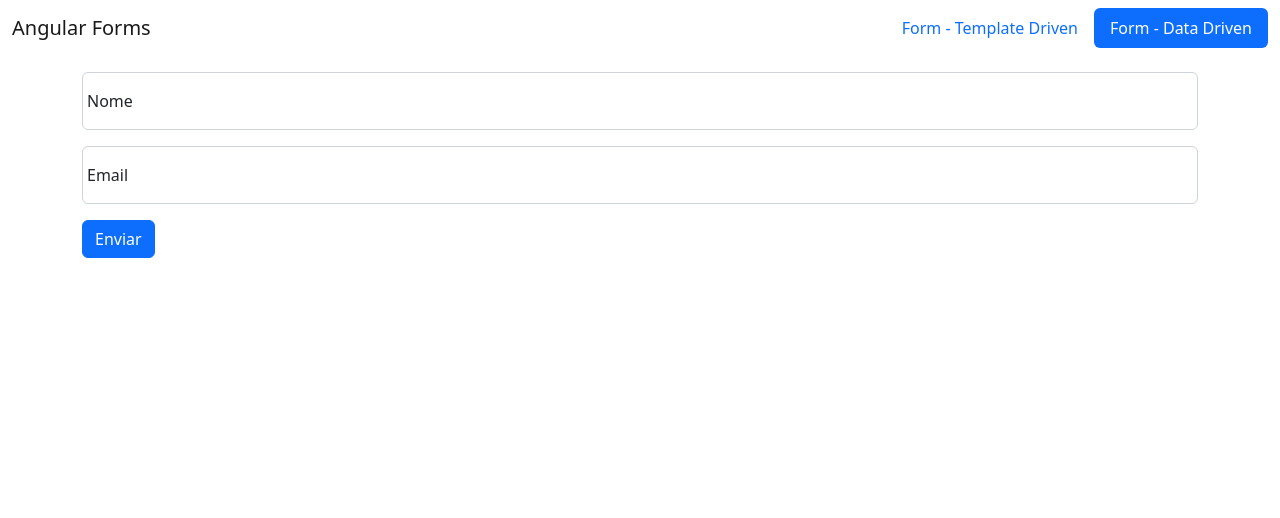
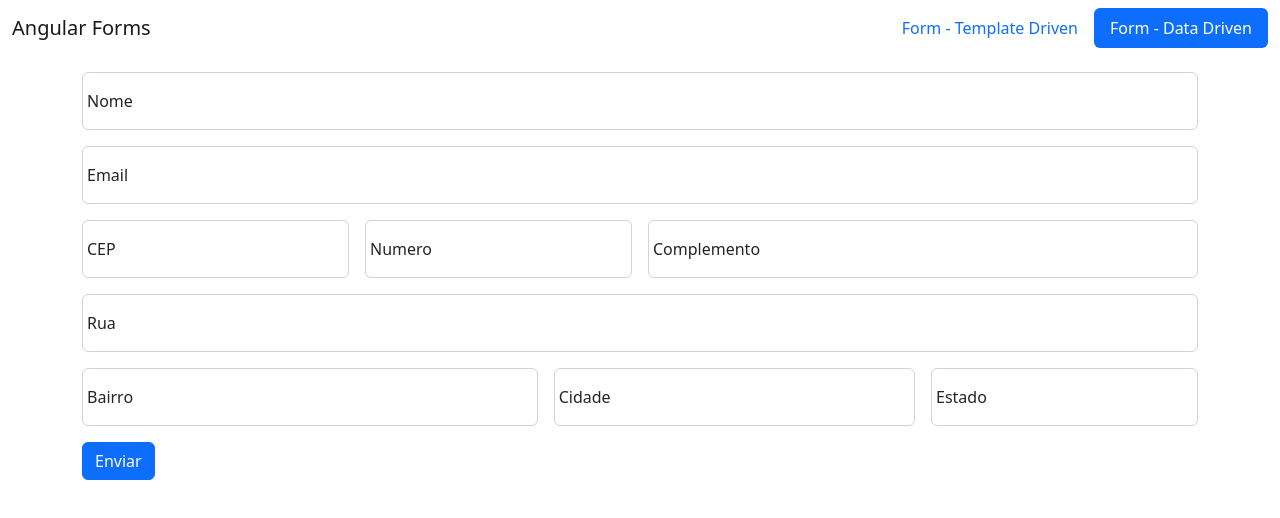
Before and after one commit to saullbrandao/angular-forms, an Angular app: page /dataForm in a window 1280 px wide. Shown: the top 518 px of the page. Built offline with nearby package versions, Linux system fonts and the light colour scheme.

Commit message:
migrate from template to data driven form

```diff
--- a/src/app/data-form/data-form.component.html
+++ b/src/app/data-form/data-form.component.html
@@ -7,7 +7,6 @@
         id="name"
         formControlName="name"
         placeholder="Nome"
-        required
         [class.is-invalid]="isInvalid('name')"
       />
       <label for="name">Nome</label>
@@ -25,7 +24,6 @@
         id="email"
         formControlName="email"
         placeholder="nome@email.com"
-        required
         [class.is-invalid]="isInvalid('email')"
       />
       <label for="email">Email</label>
@@ -35,5 +33,125 @@
     </div>
   </div>
 
+  <div formGroupName="address">
+    <div class="form-group mb-3 row g-3">
+      <div
+        class="col-md-3 form-floating"
+        [class.has-validation]="isInvalid('address.cep')"
+      >
+        <input
+          class="form-control"
+          type="text"
+          id="cep"
+          formControlName="cep"
+          placeholder="00000-000"
+          [class.is-invalid]="isInvalid('address.cep')"
+          (blur)="getAddressByCep()"
+        />
+        <label for="cep">CEP</label>
+        <span class="invalid-feedback" *ngIf="isInvalid('address.cep')">
+          CEP inválido
+        </span>
+      </div>
+      <div
+        class="col-md-3 form-floating"
+        [class.has-validation]="isInvalid('address.number')"
+      >
+        <input
+          class="form-control"
+          type="text"
+          id="number"
+          formControlName="number"
+          placeholder="Número"
+          [class.is-invalid]="isInvalid('address.number')"
+        />
+        <label for="number">Numero</label>
+        <span class="invalid-feedback" *ngIf="isInvalid('address.number')">
+          Número é obrigatório
+        </span>
+      </div>
+      <div class="col-md-6 form-floating">
+        <input
+          class="form-control"
+          type="text"
+          id="complement"
+          formControlName="complement"
+          placeholder="Complemento"
+        />
+        <label for="complement">Complemento</label>
+      </div>
+    </div>
+    <div class="form-group mb-3 row g-3">
+      <div
+        class="col-md-12 form-floating"
+        [class.has-validation]="isInvalid('address.street')"
+      >
+        <input
+          class="form-control"
+          type="text"
+          id="street"
+          formControlName="street"
+          placeholder="00000-000"
+          [class.is-invalid]="isInvalid('address.street')"
+        />
+        <label for="street">Rua</label>
+        <span class="invalid-feedback" *ngIf="isInvalid('address.street')">
+          Rua é obrigatória
+        </span>
+      </div>
+      <div
+        class="col-md-5 form-floating"
+        [class.has-validation]="isInvalid('address.district')"
+      >
+        <input
+          class="form-control"
+          type="text"
+          id="district"
+          formControlName="district"
+          placeholder="00000-000"
+          [class.is-invalid]="isInvalid('address.district')"
+        />
+        <label for="district">Bairro</label>
+        <span class="invalid-feedback" *ngIf="isInvalid('address.district')">
+          Bairro é obrigatório
+        </span>
+      </div>
+      <div
+        class="col-md-4 form-floating"
+        [class.has-validation]="isInvalid('address.city')"
+      >
+        <input
+          class="form-control"
+          type="text"
+          id="city"
+          formControlName="city"
+          placeholder="Número"
+          [class.is-invalid]="isInvalid('address.city')"
+        />
+        <label for="city">Cidade</label>
+        <span class="invalid-feedback" *ngIf="isInvalid('address.city')">
+          Cidade é obrigatória
+        </span>
+      </div>
+      <div
+        class="col-md-3 form-floating"
+        [class.has-validation]="isInvalid('address.state')"
+      >
+        <input
+          class="form-control"
+          type="text"
+          id="state"
+          formControlName="state"
+          placeholder="Número"
+          [class.is-invalid]="isInvalid('address.state')"
+        />
+        <label for="state">Estado</label>
+        <span class="invalid-feedback" *ngIf="isInvalid('address.state')">
+          Estado é obrigatório
+        </span>
+      </div>
+    </div>
+  </div>
+
   <button type="submit" class="btn btn-primary">Enviar</button>
 </form>
--- a/src/app/data-form/data-form.component.ts
+++ b/src/app/data-form/data-form.component.ts
@@ -1,3 +1,4 @@
+import { HttpClient } from '@angular/common/http';
 import { Component, OnInit } from '@angular/core';
 import {
   FormBuilder,
@@ -5,6 +6,7 @@ import {
   FormGroup,
   Validators,
 } from '@angular/forms';
+import { map } from 'rxjs';
 
 @Component({
   selector: 'app-data-form',
@@ -14,7 +16,7 @@ import {
 export class DataFormComponent implements OnInit {
   form: FormGroup;
 
-  constructor(private formBuilder: FormBuilder) {
+  constructor(private formBuilder: FormBuilder, private http: HttpClient) {
     // this.form = new FormGroup({
     //   name: new FormControl(),
     //   email: new FormControl(),
@@ -22,6 +24,15 @@ export class DataFormComponent implements OnInit {
     this.form = this.formBuilder.group({
       name: [null, Validators.required],
       email: [null, [Validators.required, Validators.email]],
+      address: this.formBuilder.group({
+        cep: [null, Validators.required],
+        number: [null, Validators.required],
+        street: [null, Validators.required],
+        complement: [null],
+        district: [null, Validators.required],
+        city: [null, Validators.required],
+        state: [null, Validators.required],
+      }),
     });
   }
 
@@ -32,6 +43,40 @@ export class DataFormComponent implements OnInit {
   }
 
   onSubmit() {
-    console.log(this.form);
+    if (this.form.invalid) {
+      Object.keys(this.form.controls).forEach((field) => {
+        const control = this.form.get(field);
+        control?.markAllAsTouched();
+      });
+    }
+  }
+
+  getAddressByCep() {
+    const cep = this.form.get('address.cep')?.value;
+    const formattedCEP = cep.replace(/\D/g, '');
+
+    if (formattedCEP !== '') {
+      const cepValidation = /^[0-9]{8}$/;
+
+      if (cepValidation.test(formattedCEP)) {
+        this.http
+          .get(`https://viacep.com.br/ws/${formattedCEP}/json`)
+          .pipe(map((data) => data))
+          .subscribe((data) => this.populateForm(data));
+      }
+    }
+  }
+
+  populateForm(data: any) {
+    this.form.patchValue({
+      address: {
+        street: data.logradouro,
+        cep: data.cep,
+        district: data.bairro,
+        city: data.localidade,
+        state: data.uf,
+        complement: data.complemento,
+      },
+    });
   }
 }
```
